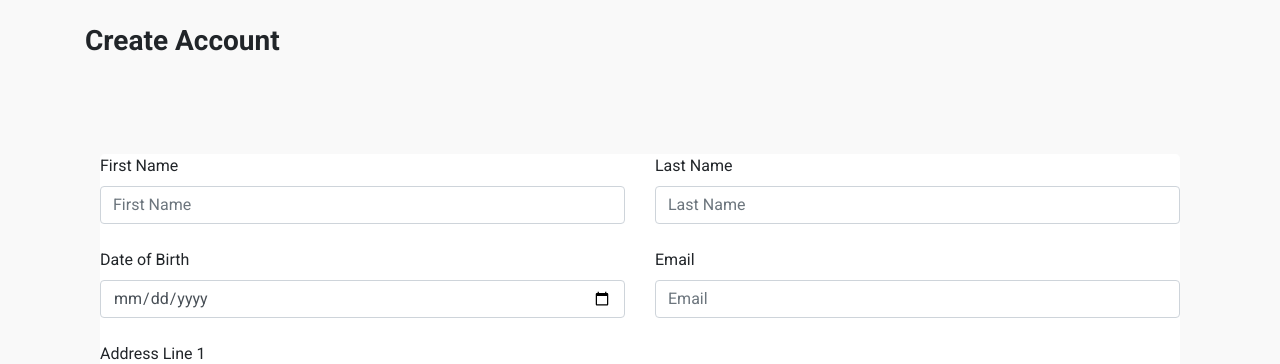
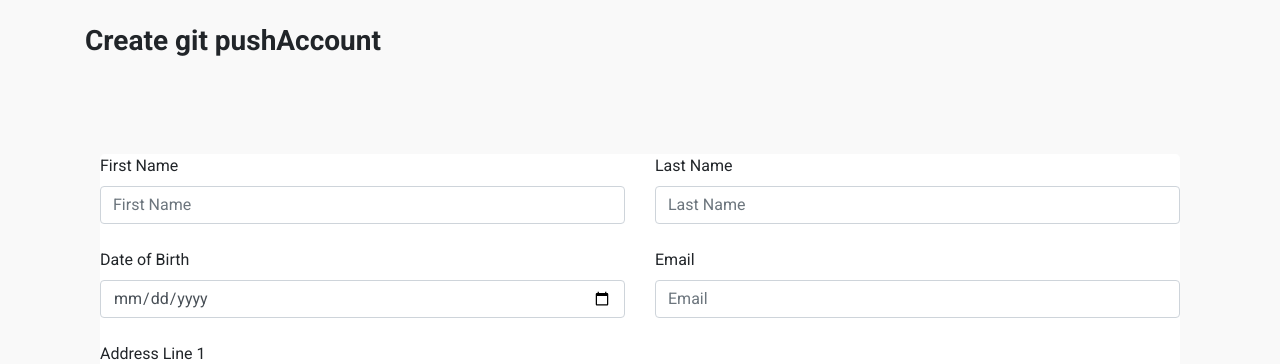
Before and after one commit to ramanan-pan/eCommerce, a Django app: page /website/create in a window 1280 px wide. Shown: the part 58-422 px from the top of the page. Run offline with Django 4.2, Linux system fonts and the light colour scheme; some libraries are stand-ins or nearby versions.

```diff
--- a/src/website/templates/website/create.html
+++ b/src/website/templates/website/create.html
@@ -45,7 +45,7 @@
   <br>
   <form method="post" action="addUser">
     {% csrf_token %}
-  <h3><b>Create Account</b></h3>
+  <h3><b>Create git pushAccount</b></h3>
   {% for message in messages %}
   <h3 style="color: red;">{{message}}</h3>
   {% endfor %}
--- a/src/website/views.py
+++ b/src/website/views.py
@@ -76,7 +76,7 @@ def addUser(request):
             return redirect(create)
         else:
             return redirect(login)
-            """
+        """
     else:
         return redirect(create)
 
```
